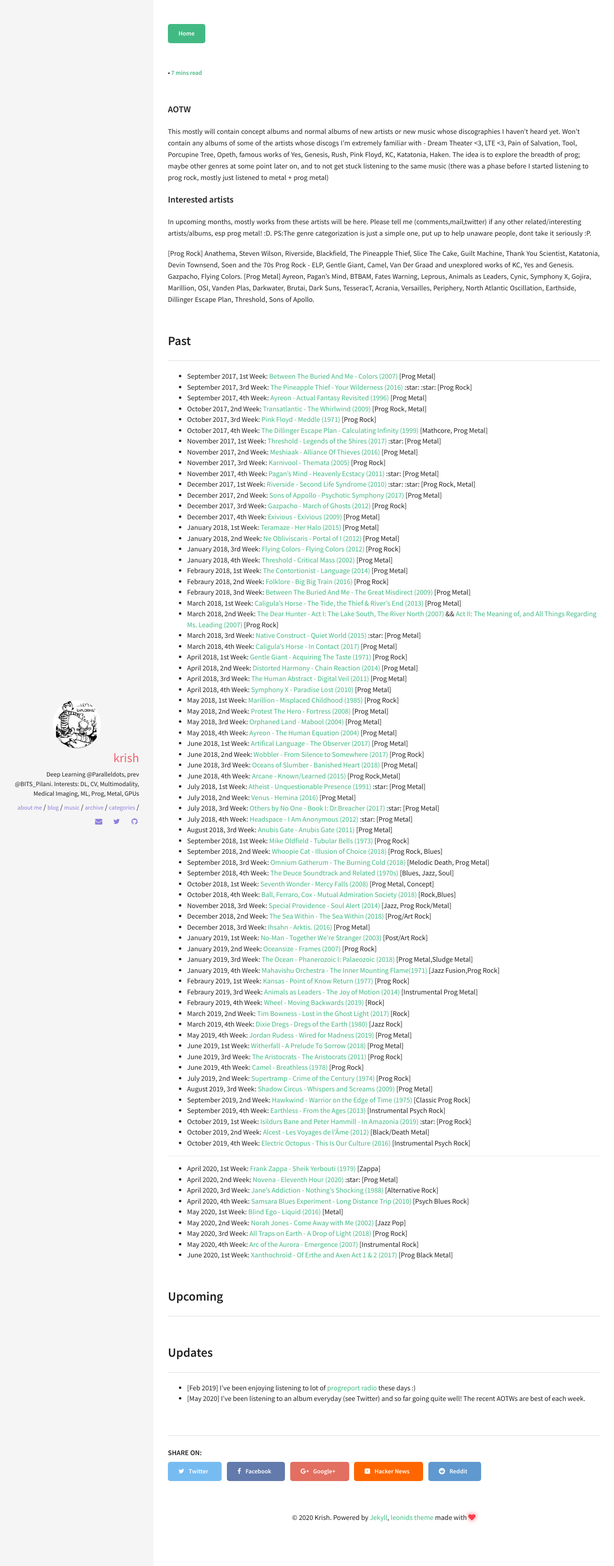
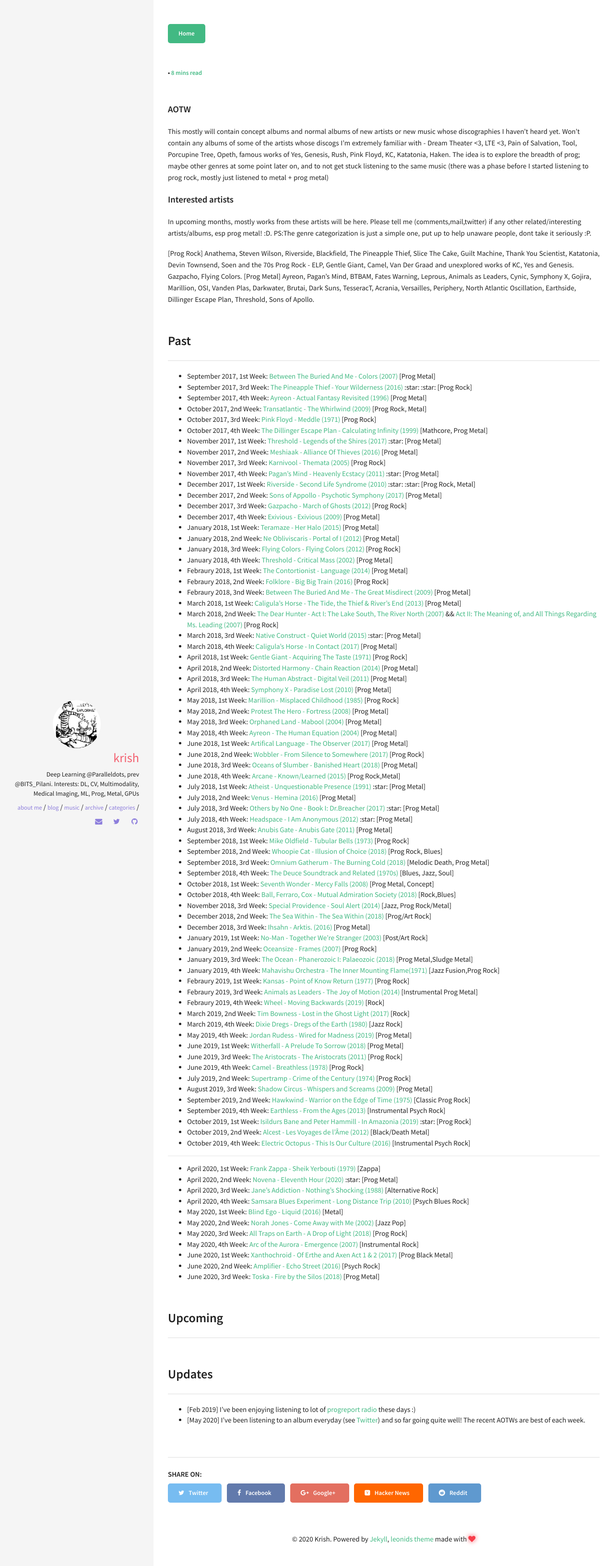
Before and after one commit to skrish13/skrish13.github.io, a Jekyll site: the page built from music/2017-10-14-aotw.md, in a window 1280 px wide. Shown: the whole page at 48% size. Built offline with Jekyll 4.4.1, drawn with Linux system fonts in a browser that asks for light colours; comment, search, counter and statistics services are not loaded.

Commit message:
Update 2017-10-14-aotw.md

```diff
--- a/music/2017-10-14-aotw.md
+++ b/music/2017-10-14-aotw.md
@@ -101,9 +101,11 @@ In upcoming months, mostly works from these artists will be here. Please tell me
 - May 2020, 3rd Week: [All Traps on Earth - A Drop of Light (2018)](https://music.youtube.com/playlist?list=OLAK5uy_lNYdZV5QxYRug1cGkwWa53WTB1Lqc9G5Y) [Prog Rock]
 - May 2020, 4th Week: [Arc of the Aurora - Emergence (2007)](https://music.youtube.com/playlist?list=OLAK5uy_kM2PfHc1C9Eo1HtfZ5gJm08TrYqgso-Os) [Instrumental Rock]
 - June 2020, 1st Week: [Xanthochroid - Of Erthe and Axen Act 1 & 2 (2017)](https://music.youtube.com/channel/UCqzd0IGbkR6fRyRVwbCzFhA) [Prog Black Metal]
+- June 2020, 2nd Week: [Amplifier - Echo Street (2016)](https://open.spotify.com/album/6LOPpC9CFLLOaPG7P2X5NB?si=iKOQlhzTQOS6t4rmUxr0vw) [Psych Rock]
+- June 2020, 3rd Week: [Toska - Fire by the Silos (2018)](https://open.spotify.com/album/4qcet5SabI4DnWiSXHNvjM?si=EHXEoXBaSdavydwjQKTeug) [Prog Metal]
 
 ## Upcoming
 
 ## Updates
 - [Feb 2019] I've been enjoying listening to lot of [progreport radio](https://progreport.com/radio/) these days :)
-- [May 2020] I've been listening to an album everyday (see Twitter) and so far going quite well! The recent AOTWs are best of each week.
+- [May 2020] I've been listening to an album everyday (see [Twitter](https://twitter.com/skrish13_music/status/1247000171302383616?s=20)) and so far going quite well! The recent AOTWs are best of each week.
```
